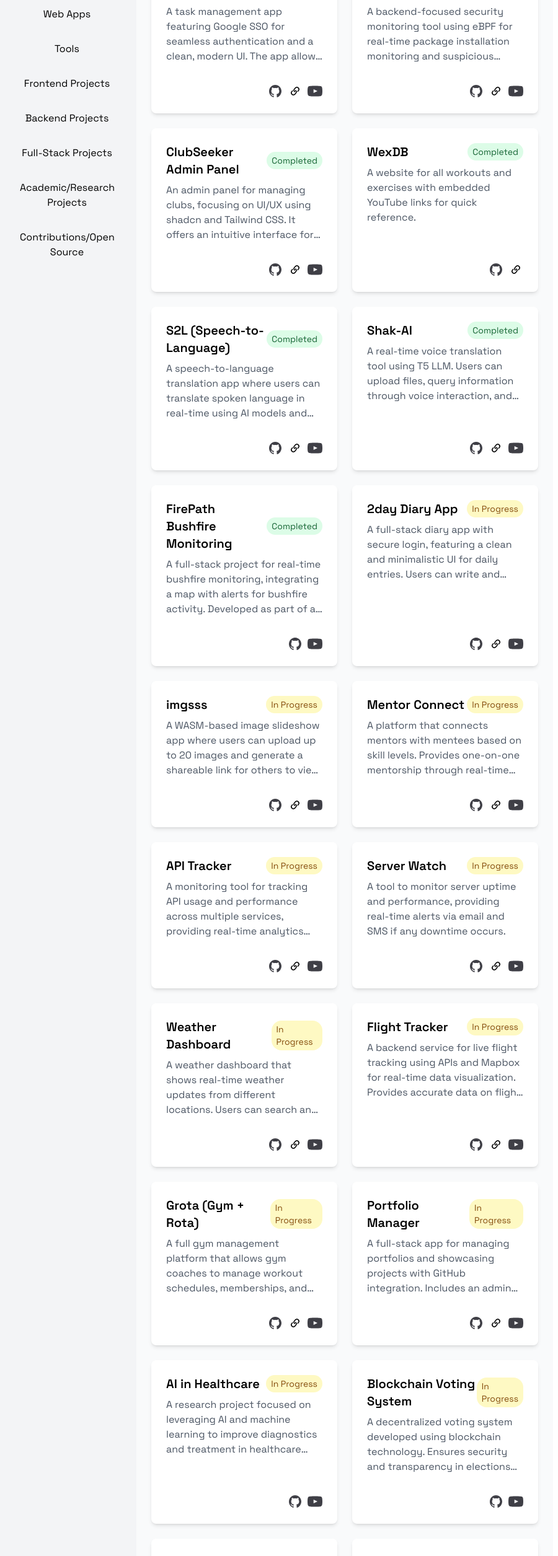
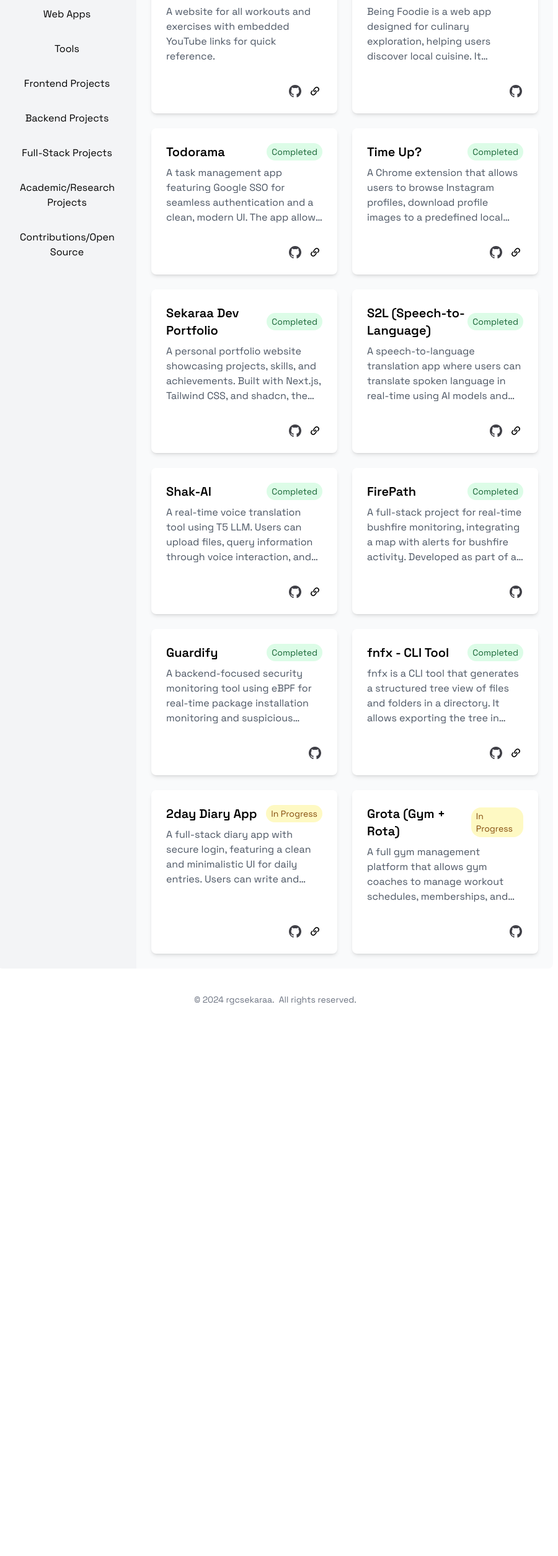
Before and after one commit to rgcsekaraa/crg-portfolio, a Next.js app: page /projects in a window 1280 px wide. Shown: the part 251-2762 px from the top of the page at 62% size, without its empty margins (196-1096 px from the left). After the commit the page ends 1894 px from the top, so only its background shows below. Built offline with nearby package versions, Linux system fonts and the light colour scheme.

Commit message:
projects status changed

```diff
--- a/data/projects.ts
+++ b/data/projects.ts
@@ -1,185 +1,11 @@
 export const ALL_PROJECTS = [
-  {
-    title: '2day Diary App',
-    tags: ['Tailwind CSS', 'MongoDB', 'Next.js'],
-    description:
-      'A full-stack diary app with secure login, featuring a clean and minimalistic UI for daily entries. Users can write and store daily thoughts securely with biometric login.',
-    repo: 'https://github.com/rgcsekaraa/2day-diary',
-    video: 'https://www.youtube.com/watch?v=dQw4w9WgXcQ',
-    liveDemo: 'https://2day-frontend.vercel.app',
-    status: 'In Progress',
-    complexity: 'Medium',
-    frontend: ['Next.js', 'Tailwind CSS'],
-    backend: ['MongoDB'],
-    devOps: ['Docker', 'Vercel'],
-    lastUpdated: '2024-09-01',
-    license: 'MIT',
-    category: 'Web Apps',
-    features: [
-      'Secure login with biometrics',
-      'Daily diary entries',
-      'Minimalistic and user-friendly UI'
-    ]
-  },
-  {
-    title: 'Todorama',
-    tags: ['shadcn', 'Google SSO', 'Next.js', 'Vercel', 'prisma'],
-    description:
-      'A task management app featuring Google SSO for seamless authentication and a clean, modern UI. The app allows users to organize and manage daily tasks within a simple, square container interface.',
-    repo: 'https://github.com/rgcsekaraa/todorama',
-    video: 'https://www.youtube.com/watch?v=dQw4w9WgXcQ',
-    liveDemo: 'https://todorama.vercel.app',
-    status: 'Completed',
-    complexity: 'Medium',
-    frontend: ['Next.js', 'shadcn'],
-    backend: ['Next.js', 'prisma'],
-    devOps: ['Vercel'],
-    lastUpdated: '2024-09-15',
-    license: 'MIT',
-    category: 'Full-Stack Projects',
-    features: [
-      'Google SSO for authentication',
-      'Task management',
-      'Clean and modern UI with centered square container'
-    ]
-  },
-  {
-    title: 'imgsss',
-    tags: ['Next.js', 'WASM', 'Tailwind CSS'],
-    description:
-      'A WASM-based image slideshow app where users can upload up to 20 images and generate a shareable link for others to view. Provides a clean interface for navigating through the slideshow.',
-    repo: 'https://github.com/rgcsekaraa/imgsss',
-    video: 'https://www.youtube.com/watch?v=dQw4w9WgXcQ',
-    liveDemo: 'https://imgsss.vercel.app',
-    status: 'In Progress',
-    complexity: 'Medium',
-    frontend: ['Next.js', 'Tailwind CSS', 'WASM'],
-    backend: ['Next.js', 'Node.js'],
-    devOps: ['Vercel', 'Docker'],
-    lastUpdated: '2024-09-01',
-    license: 'GPL',
-    category: 'Web Apps',
-    features: [
-      'Upload and view images',
-      'Shareable slideshow link',
-      'Clean, minimalistic UI'
-    ]
-  },
-  {
-    title: 'Mentor Connect',
-    tags: ['React', 'Redux', 'Node.js', 'PostgreSQL'],
-    description:
-      'A platform that connects mentors with mentees based on skill levels. Provides one-on-one mentorship through real-time chat and video integration.',
-    repo: 'https://github.com/rgcsekaraa/mentor-connect',
-    video: 'https://www.youtube.com/watch?v=dQw4w9WgXcQ',
-    liveDemo: 'https://mentorconnect.vercel.app',
-    status: 'In Progress',
-    complexity: 'High',
-    frontend: ['React', 'Redux', 'Tailwind CSS'],
-    backend: ['Node.js', 'PostgreSQL'],
-    devOps: ['Docker', 'Kubernetes'],
-    lastUpdated: '2024-08-15',
-    license: 'MIT',
-    category: 'Web Apps',
-    features: [
-      'Real-time chat and video mentorship',
-      'Skill-based matching',
-      'Secure login with OAuth'
-    ]
-  },
-
-  // Tools
-  {
-    title: 'Guardify',
-    tags: ['eBPF', 'Node.js', 'Security'],
-    description:
-      'A backend-focused security monitoring tool using eBPF for real-time package installation monitoring and suspicious activity detection.',
-    repo: 'https://github.com/rgcsekaraa/guardify',
-    video: 'https://www.youtube.com/watch?v=dQw4w9WgXcQ',
-    liveDemo: 'https://guardify.com',
-    status: 'Completed',
-    complexity: 'High',
-    backend: ['eBPF', 'Node.js'],
-    devOps: ['Docker', 'AWS'],
-    lastUpdated: '2024-09-01',
-    license: 'MIT',
-    category: 'Tools',
-    features: [
-      'Real-time security monitoring',
-      'Package installation tracking',
-      'eBPF integration'
-    ]
-  },
-  {
-    title: 'API Tracker',
-    tags: ['Python', 'FastAPI', 'PostgreSQL'],
-    description:
-      'A monitoring tool for tracking API usage and performance across multiple services, providing real-time analytics and error tracking.',
-    repo: 'https://github.com/rgcsekaraa/api-tracker',
-    video: 'https://www.youtube.com/watch?v=dQw4w9WgXcQ',
-    liveDemo: 'https://apitracker.com',
-    status: 'In Progress',
-    complexity: 'Medium',
-    backend: ['FastAPI', 'PostgreSQL'],
-    devOps: ['Docker', 'GCP'],
-    lastUpdated: '2024-09-01',
-    license: 'GPL',
-    category: 'Tools',
-    features: [
-      'API performance tracking',
-      'Real-time analytics',
-      'Error logging and alerts'
-    ]
-  },
-  {
-    title: 'Server Watch',
-    tags: ['Node.js', 'Express', 'MongoDB'],
-    description:
-      'A tool to monitor server uptime and performance, providing real-time alerts via email and SMS if any downtime occurs.',
-    repo: 'https://github.com/rgcsekaraa/server-watch',
-    video: 'https://www.youtube.com/watch?v=dQw4w9WgXcQ',
-    liveDemo: 'https://serverwatch.com',
-    status: 'In Progress',
-    complexity: 'High',
-    backend: ['Node.js', 'Express', 'MongoDB'],
-    devOps: ['Docker', 'AWS'],
-    lastUpdated: '2024-08-20',
-    license: 'Apache 2.0',
-    category: 'Tools',
-    features: [
-      'Real-time server monitoring',
-      'Downtime alerts via email and SMS',
-      'Detailed performance tracking'
-    ]
-  },
-
-  // Frontend Projects
-  {
-    title: 'ClubSeeker Admin Panel',
-    tags: ['shadcn', 'Tailwind CSS'],
-    description:
-      'An admin panel for managing clubs, focusing on UI/UX using shadcn and Tailwind CSS. It offers an intuitive interface for managing club members and announcements.',
-    repo: 'https://github.com/rgcsekaraa/clubseeker-admin',
-    video: 'https://www.youtube.com/watch?v=dQw4w9WgXcQ',
-    liveDemo: 'https://clubseeker.com/admin',
-    status: 'Completed',
-    complexity: 'Medium',
-    frontend: ['shadcn', 'Tailwind CSS'],
-    backend: [],
-    devOps: [],
-    lastUpdated: '2024-09-01',
-    license: 'MIT',
-    category: 'Frontend Projects',
-    features: ['Club management', 'Announcement system', 'Intuitive UI']
-  },
+  // Web Apps
   {
     title: 'WexDB',
     tags: ['Next.js', 'Tailwind CSS', 'TypeScript'],
     description:
       'A website for all workouts and exercises with embedded YouTube links for quick reference.',
-    thumbnail: '/_static/projects/wexdb.png',
     repo: 'https://github.com/rgcsekaraa/wexdb',
-    video: '',
     liveDemo: 'https://wexdb.vercel.app',
     status: 'Completed',
     category: 'Web Apps',
@@ -196,36 +22,107 @@ export const ALL_PROJECTS = [
     ]
   },
   {
-    title: 'Weather Dashboard',
-    tags: ['React', 'Tailwind CSS'],
+    title: 'Being Foodie',
+    tags: [
+      'Node.js',
+      'Handlebars.js',
+      'APIs',
+      'Edamam API',
+      'OpenWeather API',
+      'OpenAI API'
+    ],
     description:
-      'A weather dashboard that shows real-time weather updates from different locations. Users can search and save locations to track their weather over time.',
-    repo: 'https://github.com/rgcsekaraa/weather-dashboard',
-    video: 'https://www.youtube.com/watch?v=dQw4w9WgXcQ',
-    liveDemo: 'https://weatherdash.com',
-    status: 'In Progress',
-    complexity: 'Low',
-    frontend: ['React', 'Tailwind CSS'],
+      'Being Foodie is a web app designed for culinary exploration, helping users discover local cuisine. It integrates multiple APIs to provide accurate recipe measurements and real-time weather information for nearby restaurants.',
+    repo: 'https://github.com/rgcsekaraa/BeingFoodie',
+    status: 'Completed',
+    complexity: 'Medium',
+    frontend: ['Handlebars.js'],
+    backend: ['Node.js'],
+    devOps: [],
+    lastUpdated: '2024-09-01',
+    license: 'MIT',
+    category: 'Web Apps',
+    features: [
+      'API integration with Edamam for recipe measurements',
+      'Real-time weather info using Google Maps and OpenWeather API',
+      'Recipe exploration and restaurant discovery'
+    ]
+  },
+  {
+    title: 'Todorama',
+    tags: ['shadcn', 'Google SSO', 'Next.js', 'Vercel', 'prisma'],
+    description:
+      'A task management app featuring Google SSO for seamless authentication and a clean, modern UI. The app allows users to organize and manage daily tasks within a simple, square container interface.',
+    repo: 'https://github.com/rgcsekaraa/todorama',
+    liveDemo: 'https://todorama.vercel.app',
+    status: 'Completed',
+    complexity: 'Medium',
+    frontend: ['Next.js', 'shadcn'],
+    backend: ['Next.js', 'prisma'],
+    devOps: ['Vercel'],
+    lastUpdated: '2024-09-15',
+    license: 'MIT',
+    category: 'Full-Stack Projects',
+    features: [
+      'Google SSO for authentication',
+      'Task management',
+      'Clean and modern UI with centered square container'
+    ]
+  },
+
+  // Tools
+  {
+    title: 'Time Up?',
+    tags: ['Chrome Extension', 'JavaScript', 'Node.js', 'CSV'],
+    description:
+      'A Chrome extension that allows users to browse Instagram profiles, download profile images to a predefined local path, and maintain a CSV file with profile links, profile names, and saved image names.',
+    repo: 'https://github.com/rgcsekaraa/Time-Up-',
+    liveDemo:
+      'https://chromewebstore.google.com/detail/time-up-countdown-timer/annjhflndfaighcniclgfjojdbfjelmb?authuser=0&hl=en-GB',
+    status: 'Completed',
+    complexity: 'Easy',
+    frontend: ['JavaScript', 'HTML', 'CSS'],
+    backend: ['Node.js'],
+    devOps: [],
+    lastUpdated: '2024-09-28',
+    license: 'MIT',
+    category: 'Tools',
+    features: [
+      'Browse Instagram profiles',
+      'Download profile images locally',
+      'Maintain CSV of profile links, names, and saved images'
+    ]
+  },
+
+  // Frontend Projects
+  {
+    title: 'Sekaraa Dev Portfolio',
+    tags: ['Next.js', 'Tailwind CSS', 'Vercel', 'TypeScript', 'shadcn'],
+    description:
+      'A personal portfolio website showcasing projects, skills, and achievements. Built with Next.js, Tailwind CSS, and shadcn, the portfolio provides a clean and professional design with easy navigation through different sections like projects, blog, and contact.',
+    repo: 'https://github.com/rgcsekaraa/crg-portfolio',
+    liveDemo: 'https://sekaraa.com',
+    status: 'Completed',
+    complexity: 'Medium',
+    frontend: ['Next.js', 'Tailwind CSS', 'shadcn', 'TypeScript'],
     backend: [],
-    devOps: [],
-    lastUpdated: '2024-09-05',
+    devOps: ['Vercel'],
+    lastUpdated: '2024-09-28',
     license: 'MIT',
     category: 'Frontend Projects',
     features: [
-      'Real-time weather updates',
-      'Location search and save',
-      'Clean UI with graphs and charts'
+      'Showcase of personal projects and skills',
+      'Responsive and professional design',
+      'Blog section for technical posts',
+      'Contact form with email integration'
     ]
   },
 
-  // Backend Projects
   {
     title: 'S2L (Speech-to-Language)',
     tags: ['AI', 'LLM', 'Next.js', 'Tailwind CSS'],
     description:
       'A speech-to-language translation app where users can translate spoken language in real-time using AI models and LLMs. The app supports multiple languages and provides an easy-to-use interface.',
-    repo: 'https://github.com/rgcsekaraa/s2l',
-    video: 'https://www.youtube.com/watch?v=dQw4w9WgXcQ',
     liveDemo: 'https://s2l.vercel.app',
     status: 'Completed',
     complexity: 'Medium',
@@ -234,20 +131,21 @@ export const ALL_PROJECTS = [
     devOps: ['AWS', 'Docker'],
     lastUpdated: '2024-09-01',
     license: 'MIT',
-    category: 'Backend Projects',
+    category: 'Frotend Projects',
     features: [
       'Real-time voice translation',
       'Supports multiple languages',
       'Clean and intuitive UI'
     ]
   },
+
+  // Backend Projects
   {
     title: 'Shak-AI',
     tags: ['T5 LLM', 'FastAPI', 'React', 'Vite'],
     description:
       'A real-time voice translation tool using T5 LLM. Users can upload files, query information through voice interaction, and get real-time results in their preferred language.',
     repo: 'https://github.com/rgcsekaraa/shak-ai',
-    video: 'https://www.youtube.com/watch?v=dQw4w9WgXcQ',
     liveDemo: 'https://shak-ai.vercel.app',
     status: 'Completed',
     complexity: 'High',
@@ -263,37 +161,35 @@ export const ALL_PROJECTS = [
       'T5 LLM integration for accurate results'
     ]
   },
+
+  // Full-Stack Projects
   {
-    title: 'Flight Tracker',
-    tags: ['APIs', 'Mapbox', 'Node.js'],
+    title: '2day Diary App',
+    tags: ['Tailwind CSS', 'MongoDB', 'Next.js'],
     description:
-      'A backend service for live flight tracking using APIs and Mapbox for real-time data visualization. Provides accurate data on flight locations and routes.',
-    repo: 'https://github.com/rgcsekaraa/flight-tracker',
-    video: 'https://www.youtube.com/watch?v=dQw4w9WgXcQ',
-    liveDemo: 'https://flighttracker.com',
+      'A full-stack diary app with secure login, featuring a clean and minimalistic UI for daily entries. Users can write and store daily thoughts securely with biometric login.',
+    repo: 'https://github.com/rgcsekaraa/2day-diary',
+    liveDemo: 'https://2day-frontend.vercel.app',
     status: 'In Progress',
-    complexity: 'High',
-    backend: ['Node.js', 'Mapbox', 'Express'],
-    devOps: ['AWS', 'Docker'],
+    complexity: 'Medium',
+    frontend: ['Next.js', 'Tailwind CSS'],
+    backend: ['MongoDB'],
+    devOps: ['Docker', 'Vercel'],
     lastUpdated: '2024-09-01',
-    license: 'GPL',
-    category: 'Backend Projects',
+    license: 'MIT',
+    category: 'Full-Stack Projects',
     features: [
-      'Live flight tracking',
-      'API integration',
-      'Mapbox visualization'
+      'Secure login with biometrics',
+      'Daily diary entries',
+      'Minimalistic and user-friendly UI'
     ]
   },
-
-  // Full-Stack Projects
   {
     title: 'Grota (Gym + Rota)',
     tags: ['React', 'Node.js', 'Express', 'MongoDB'],
     description:
       'A full gym management platform that allows gym coaches to manage workout schedules, memberships, and fees. Includes a personal interaction approach and messaging service between coaches and members.',
     repo: 'https://github.com/rgcsekaraa/grota',
-    video: 'https://www.youtube.com/watch?v=dQw4w9WgXcQ',
-    liveDemo: 'https://grota.vercel.app',
     status: 'In Progress',
     complexity: 'High',
     frontend: ['React', 'Tailwind CSS'],
@@ -309,13 +205,10 @@ export const ALL_PROJECTS = [
     ]
   },
   {
-    title: 'FirePath Bushfire Monitoring',
+    title: 'FirePath',
     tags: ['Django', 'Leaflet.js', 'PostgreSQL'],
     description:
       'A full-stack project for real-time bushfire monitoring, integrating a map with alerts for bushfire activity. Developed as part of an industry project with real-time data integration.',
-    repo: 'https://github.com/rgcsekaraa/firepath',
-    video: 'https://www.youtube.com/watch?v=dQw4w9WgXcQ',
-    liveDemo: '',
     status: 'Completed',
     complexity: 'High',
     frontend: ['Leaflet.js', 'Tailwind CSS'],
@@ -330,156 +223,47 @@ export const ALL_PROJECTS = [
       'Industry-level data integration'
     ]
   },
-  {
-    title: 'Portfolio Manager',
-    tags: ['Next.js', 'MongoDB', 'Tailwind CSS'],
-    description:
-      'A full-stack app for managing portfolios and showcasing projects with GitHub integration. Includes an admin panel to manage projects, links, and descriptions.',
-    repo: 'https://github.com/rgcsekaraa/portfolio-manager',
-    video: 'https://www.youtube.com/watch?v=dQw4w9WgXcQ',
-    liveDemo: 'https://portfoliomanager.com',
-    status: 'In Progress',
-    complexity: 'Medium',
-    frontend: ['Next.js', 'Tailwind CSS'],
-    backend: ['MongoDB', 'Node.js'],
-    devOps: ['Vercel', 'Docker'],
-    lastUpdated: '2024-09-02',
-    license: 'MIT',
-    category: 'Full-Stack Projects',
-    features: [
-      'GitHub integration',
-      'Admin panel for project management',
-      'Portfolio showcase'
-    ]
-  },
 
   // Academic/Research Projects
   {
-    title: 'AI in Healthcare',
-    tags: ['AI', 'ML', 'Healthcare'],
+    title: 'Guardify',
+    tags: ['eBPF', 'npm', 'pip', 'Security'],
     description:
-      'A research project focused on leveraging AI and machine learning to improve diagnostics and treatment in healthcare settings. Explores AI-based tools for predictive analysis.',
-    repo: 'https://github.com/rgcsekaraa/ai-healthcare',
-    video: 'https://www.youtube.com/watch?v=dQw4w9WgXcQ',
-    liveDemo: '',
-    status: 'In Progress',
+      'A backend-focused security monitoring tool using eBPF for real-time package installation monitoring and suspicious activity detection.',
+    status: 'Completed',
     complexity: 'High',
-    backend: ['AI', 'ML'],
-    devOps: [],
-    lastUpdated: '2024-08-01',
+    backend: ['eBPF', 'Kernel'],
+    devOps: ['Docker', 'AWS'],
+    lastUpdated: '2024-09-01',
     license: 'MIT',
     category: 'Academic/Research Projects',
     features: [
-      'AI-driven healthcare solutions',
-      'Predictive analysis for diagnostics',
-      'ML-based tools for treatment plans'
-    ]
-  },
-  {
-    title: 'Blockchain Voting System',
-    tags: ['Blockchain', 'Smart Contracts', 'Ethereum'],
-    description:
-      'A decentralized voting system developed using blockchain technology. Ensures security and transparency in elections through Ethereum smart contracts.',
-    repo: 'https://github.com/rgcsekaraa/blockchain-voting',
-    video: 'https://www.youtube.com/watch?v=dQw4w9WgXcQ',
-    liveDemo: '',
-    status: 'In Progress',
-    complexity: 'High',
-    backend: ['Ethereum', 'Smart Contracts'],
-    devOps: ['AWS', 'Docker'],
-    lastUpdated: '2024-07-15',
-    license: 'GPL',
-    category: 'Academic/Research Projects',
-    features: [
-      'Decentralized voting system',
-      'Blockchain transparency',
-      'Secure elections with smart contracts'
-    ]
-  },
-  {
-    title: 'Quantum Computing Research',
-    tags: ['Quantum Computing', 'Qiskit', 'Python'],
-    description:
-      'A research project exploring the capabilities of quantum computing in solving complex problems. Developed quantum algorithms and tested on real quantum machines using Qiskit.',
-    repo: 'https://github.com/rgcsekaraa/quantum-research',
-    video: 'https://www.youtube.com/watch?v=dQw4w9WgXcQ',
-    liveDemo: '',
-    status: 'In Progress',
-    complexity: 'High',
-    backend: ['Qiskit', 'Python'],
-    devOps: [],
-    lastUpdated: '2024-08-20',
-    license: 'MIT',
-    category: 'Academic/Research Projects',
-    features: [
-      'Quantum algorithm development',
-      'Qiskit integration',
-      'Tested on real quantum machines'
+      'Real-time security monitoring',
+      'Package installation tracking',
+      'eBPF integration'
     ]
   },
 
   // Contributions/Open Source
   {
-    title: 'Node.js Contributions',
-    tags: ['Node.js', 'Open Source'],
+    title: 'fnfx - CLI Tool',
+    tags: ['npm', 'CLI', 'Node.js', 'File System'],
     description:
-      'Contributed to the Node.js open-source community by fixing bugs, adding features, and improving documentation. Focused on performance improvements.',
-    repo: 'https://github.com/nodejs/node',
-    video: 'https://www.youtube.com/watch?v=dQw4w9WgXcQ',
-    liveDemo: '',
-    status: 'Contributions',
-    complexity: 'Medium',
-    backend: ['Node.js'],
+      'fnfx is a CLI tool that generates a structured tree view of files and folders in a directory. It allows exporting the tree in various formats such as text, JSON, and HTML, with options for ignoring specific folders like node_modules or .next.',
+    repo: 'https://github.com/rgcsekaraa/fnfx',
+    liveDemo: 'https://www.npmjs.com/package/fnfx',
+    status: 'Completed',
+    complexity: 'Low',
+    backend: ['Node.js', 'CLI'],
     devOps: [],
-    lastUpdated: '2024-06-15',
+    lastUpdated: '2024-09-22',
     license: 'MIT',
     category: 'Contributions/Open Source',
     features: [
-      'Bug fixes and performance improvements',
-      'Feature additions',
-      'Documentation updates'
-    ]
-  },
-  {
-    title: 'React Native CLI Contributions',
-    tags: ['React Native', 'Open Source'],
-    description:
-      'Contributed to the React Native CLI by adding new features, fixing bugs, and improving the overall developer experience. Focused on cross-platform enhancements.',
-    repo: 'https://github.com/react-native-community/cli',
-    video: 'https://www.youtube.com/watch?v=dQw4w9WgXcQ',
-    liveDemo: '',
-    status: 'Contributions',
-    complexity: 'Medium',
-    frontend: ['React Native'],
-    devOps: [],
-    lastUpdated: '2024-07-10',
-    license: 'MIT',
-    category: 'Contributions/Open Source',
-    features: [
-      'Cross-platform improvements',
-      'Bug fixes and new features',
-      'Developer experience enhancements'
-    ]
-  },
-  {
-    title: 'Linux Kernel Contributions',
-    tags: ['C', 'Linux', 'Open Source'],
-    description:
-      'Contributed to the Linux Kernel open-source community by fixing bugs and improving the performance of certain system calls. Focused on kernel-level optimizations.',
-    repo: 'https://github.com/torvalds/linux',
-    video: 'https://www.youtube.com/watch?v=dQw4w9WgXcQ',
-    liveDemo: '',
-    status: 'Contributions',
-    complexity: 'High',
-    backend: ['C'],
-    devOps: [],
-    lastUpdated: '2024-07-25',
-    license: 'GPL',
-    category: 'Contributions/Open Source',
-    features: [
-      'Kernel-level bug fixes',
-      'Performance optimizations',
-      'System call improvements'
+      'Generate a visual tree structure of your file system',
+      'Export the tree to text, JSON, and HTML formats',
+      'Ignore specific folders like node_modules or .next',
+      'Output results directly in the terminal or save to a file'
     ]
   }
 ] as const
```
